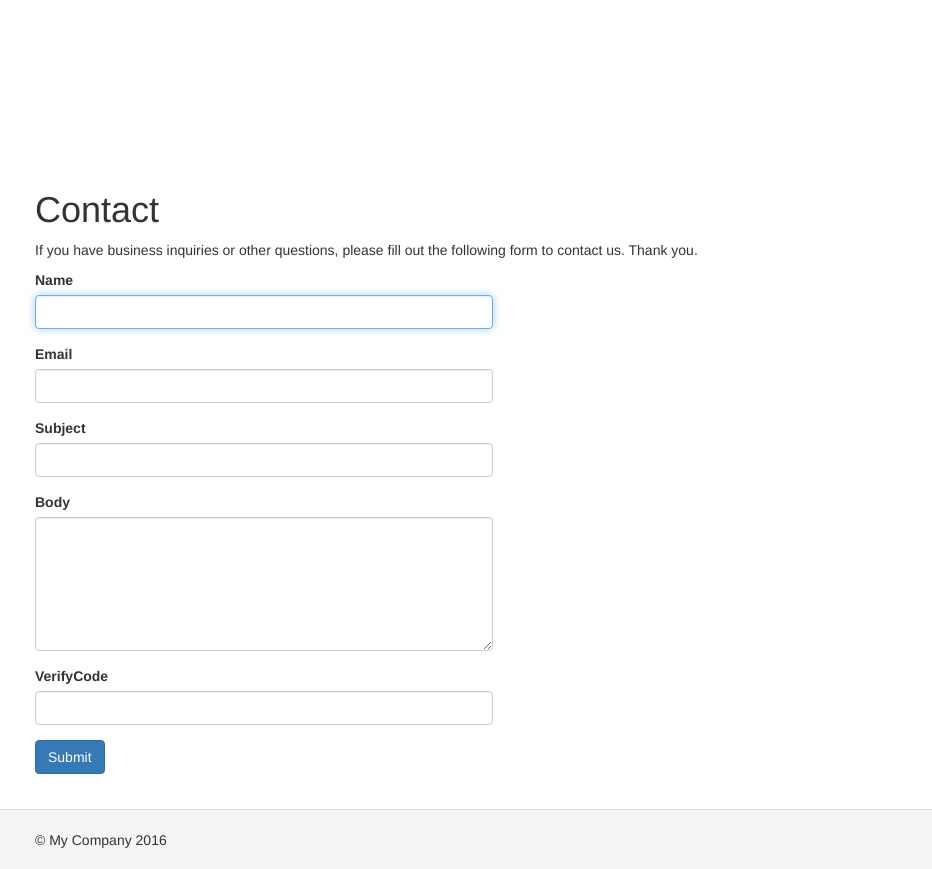
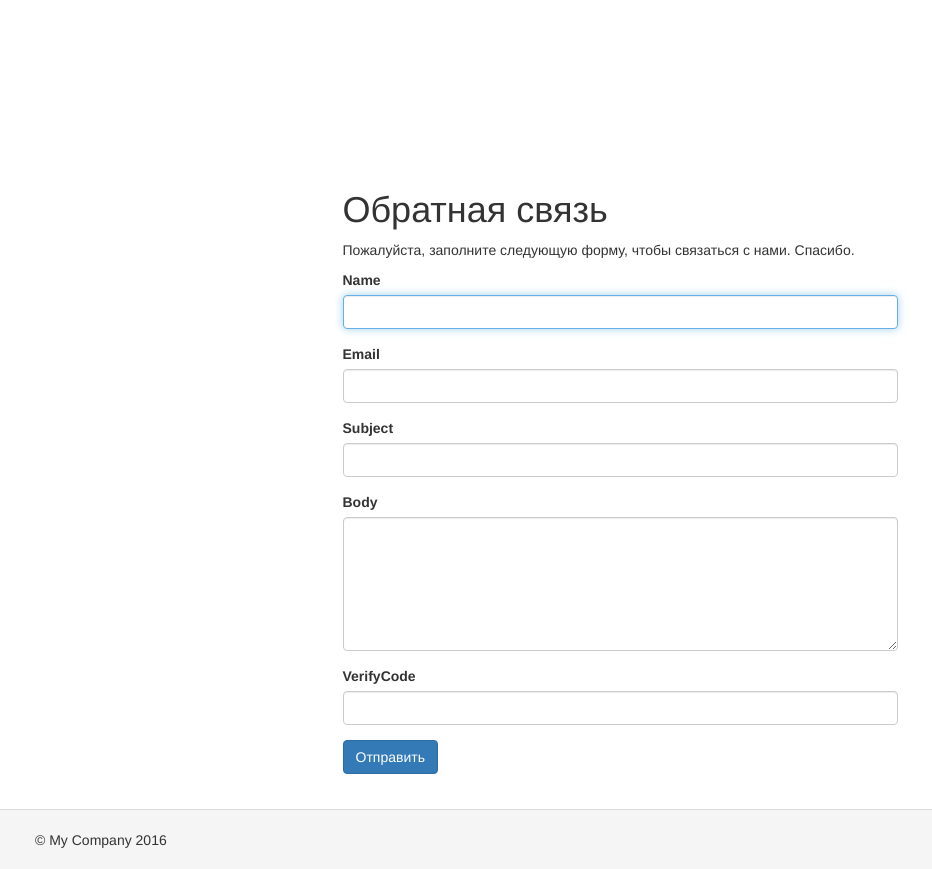
Before and after one commit to isn-lab/yii2-app-basic, a Yii app: template views/main/contact.php in a window 1280 px wide. Shown: the whole page, without its empty margins (35-967 px from the left). Run offline with PHP 8.4 and a stand-in for Yii, Linux system fonts and the light colour scheme; the template is opened without the code that fills it, so the values that code supplies are empty; form fields are guessed from the names that the template uses; some libraries are stand-ins or nearby versions.

Commit message:
modify template

```diff
--- a/views/main/contact.php
+++ b/views/main/contact.php
@@ -8,38 +8,31 @@ use yii\helpers\Html;
 	use yii\bootstrap\ActiveForm;
 	use yii\captcha\Captcha;
 
-$this->title = 'Contact';
+	$this->title = 'Обратная связь';
 	$this->params['breadcrumbs'][] = $this->title;
+
 ?>
-<div class="site-contact">
+<div class="container">
+
+
+	<div class="row">
+		<div class="col-md-6 col-md-offset-3">
+
 			<h1><?= Html::encode($this->title) ?></h1>
 
 			<?php if (Yii::$app->session->hasFlash('contactFormSubmitted')): ?>
 
 				<div class="alert alert-success">
-            Thank you for contacting us. We will respond to you as soon as possible.
+					Благодарим Вас за обращение к нам. Мы ответим вам как можно скорее.
 				</div>
-
-        <p>
-            Note that if you turn on the Yii debugger, you should be able
-            to view the mail message on the mail panel of the debugger.
-            <?php if (Yii::$app->mailer->useFileTransport): ?>
-                Because the application is in development mode, the email is not sent but saved as
-                a file under <code><?= Yii::getAlias(Yii::$app->mailer->fileTransportPath) ?></code>.
-                Please configure the <code>useFileTransport</code> property of the <code>mail</code>
-                application component to be false to enable email sending.
-            <?php endif; ?>
-        </p>
 
 			<?php else: ?>
 
 				<p>
-            If you have business inquiries or other questions, please fill out the following form to contact us.
-            Thank you.
+					Пожалуйста, заполните следующую форму, чтобы связаться с нами.
+					Спасибо.
 				</p>
 
-        <div class="row">
-            <div class="col-lg-5">
 
 				<?php $form = ActiveForm::begin(['id' => 'contact-form']); ?>
 
@@ -53,17 +46,17 @@ $this->params['breadcrumbs'][] = $this->title;
 
 				<?= $form->field($model, 'verifyCode')->widget(Captcha::className(), [
 				'captchaAction' => 'main/captcha',
-                        'template' => '<div class="row"><div class="col-lg-3">{image}</div><div class="col-lg-6">{input}</div></div>',
+				'template'      => '<div class="row"><div class="col-lg-3">{image}</div><div class="col-lg-6">{input}</div></div>',
 			]) ?>
 
 				<div class="form-group">
-                        <?= Html::submitButton('Submit', ['class' => 'btn btn-primary', 'name' => 'contact-button']) ?>
+					<?= Html::submitButton('Отправить', ['class' => 'btn btn-primary', 'name' => 'contact-button']) ?>
 				</div>
 
 				<?php ActiveForm::end(); ?>
 
-            </div>
-        </div>
 
 			<?php endif; ?>
 		</div>
+	</div>
+</div>
```
Also changed, not shown: models/ContactForm.php (+21 -7 lines). Lines whose indentation alone changed are shown as unchanged.
